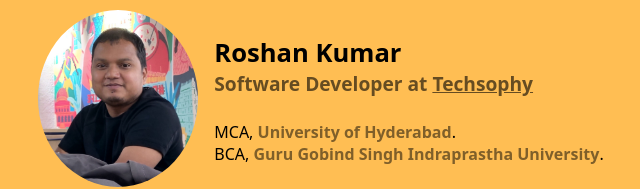
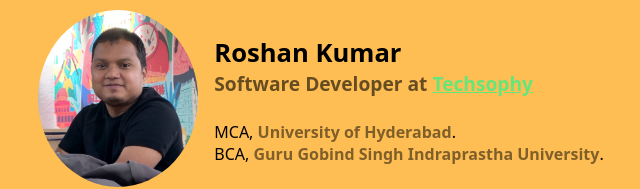
Before and after one commit to roshansourav/PORTFOLIO, a plain HTML site: page index.html in a window 1280 px wide. In both pictures the pointer is over the link "Techsophy". Shown: the part 253-442 px from the top of the page, without its empty margins (319-959 px from the left). Drawn offline with Linux system fonts and the light colour scheme.

Commit message:
Update index.css

```diff
--- a/styles/index.css
+++ b/styles/index.css
@@ -56,6 +56,9 @@ section#card aside h4 {
 	margin: 0 0 1.2em;
 	font-size: 1.2em;
 	opacity: 0.6;
+}
+section#card aside h4 a:hover, section#card aside h4 a:active {
+	color: #00ff97;
 }
 
 section#card aside p {
```
